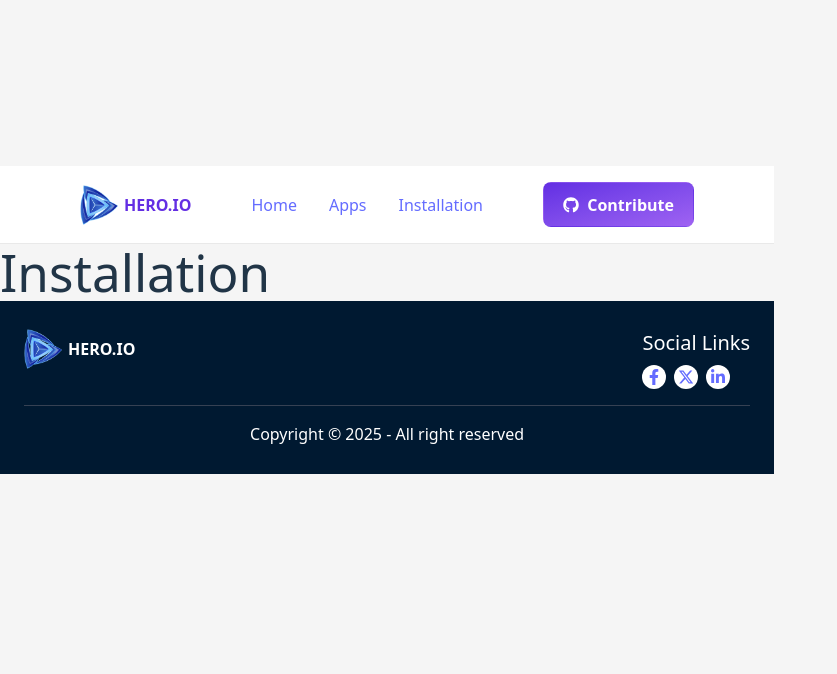
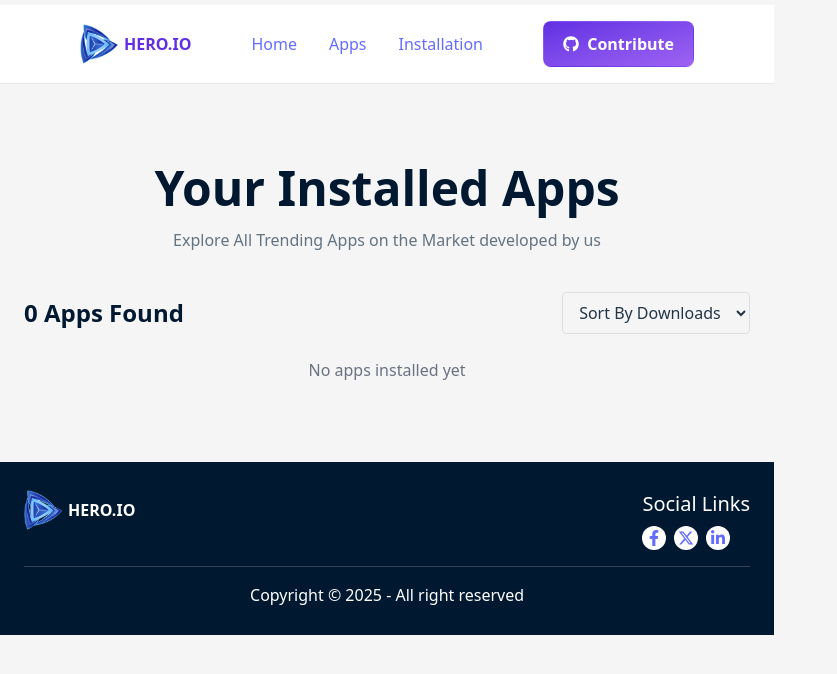
Before and after one commit to ismail-fsbb/hero-apps, a React (Vite) app: page /installation in a window 1280 px wide. Shown: the top 674 px of the page, without its empty margins (0-837 px from the left). Built offline with nearby package versions, Linux system fonts and the light colour scheme.

Commit message:
All done with challenge part

```diff
--- a/src/pages/AppDetails.jsx
+++ b/src/pages/AppDetails.jsx
@@ -3,28 +3,50 @@ import { useLoaderData, useParams } from "react-router";
 import RatingChart from "../components/recharts";
 import { toast } from "react-toastify";
 
+const STORAGE_KEY = "installedApps";
+
 export default function AppDetails() {
     const { id } = useParams();
     const data = useLoaderData();
 
-    const app = data.find((app) => app.id === Number(id));
+    const app = data.find(
+        (item) => String(item.id) === id
+    );
+
+    const [installed, setInstalled] = useState(false);
+
+    useEffect(() => {
+        const installedApps =
+            JSON.parse(localStorage.getItem(STORAGE_KEY)) || [];
+
+        const alreadyInstalled = installedApps.some(
+            (item) => item.id === app?.id
+        );
+
+        setInstalled(alreadyInstalled);
+    }, [app?.id]);
 
     if (!app) {
         return <div className="p-6">App not found</div>;
     }
 
-    const storageKey = `installed_app_${app.id}`;
-    const [installed, setInstalled] = useState(false);
+    const HandleInstall = () => {
+        const installedApps =
+            JSON.parse(localStorage.getItem(STORAGE_KEY)) || [];
 
-    useEffect(() => {
-        const isInstalled = localStorage.getItem(storageKey);
-        if (isInstalled) setInstalled(true);
-    }, [storageKey]);
+        const alreadyInstalled = installedApps.some(
+            (item) => item.id === app.id
+        );
 
-    const HandleInstall = () => {
-        localStorage.setItem(storageKey, "true");
-        setInstalled(true);
-        toast.success("App installed successfully");
+        if (!alreadyInstalled) {
+            installedApps.push(app);
+            localStorage.setItem(
+                STORAGE_KEY,
+                JSON.stringify(installedApps)
+            );
+            toast.success("App installed successfully");
+            setInstalled(true);
+        }
     };
 
     return (
@@ -54,19 +76,33 @@ export default function AppDetails() {
 
                         <div className="grid grid-cols-3 gap-6 max-w-1/2">
                             <div className="space-y-2">
-                                <img src="/icon-downloads.png" alt="icon" className="max-w-10" />
-                                <p className="text-base font-normal text-[#001931]/80">Downloads</p>
-                                <h2 className="text-[40px] font-extrabold uppercase">{app.downloads}M</h2>
+                                <img src="/icon-downloads.png" className="max-w-10" />
+                                <p className="text-base text-[#001931]/80">
+                                    Downloads
+                                </p>
+                                <h2 className="text-[40px] font-extrabold">
+                                    {app.downloads}M
+                                </h2>
                             </div>
+
                             <div className="space-y-2">
-                                <img src="/icon-ratings.png" alt="icon" className="max-w-10" />
-                                <p className="text-base font-normal text-[#001931]/80">icon-ratings</p>
-                                <h2 className="text-[40px] font-extrabold uppercase">{app.ratingAvg}</h2>
+                                <img src="/icon-ratings.png" className="max-w-10" />
+                                <p className="text-base text-[#001931]/80">
+                                    Ratings
+                                </p>
+                                <h2 className="text-[40px] font-extrabold">
+                                    {app.ratingAvg}
+                                </h2>
                             </div>
+
                             <div className="space-y-2">
-                                <img src="/icon-review.png" alt="icon" className="max-w-10" />
-                                <p className="text-base font-normal text-[#001931]/80">icon-review</p>
-                                <h2 className="text-[40px] font-extrabold uppercase">{app.ratingAvg}K</h2>
+                                <img src="/icon-review.png" className="max-w-10" />
+                                <p className="text-base text-[#001931]/80">
+                                    Reviews
+                                </p>
+                                <h2 className="text-[40px] font-extrabold">
+                                    {app.ratingAvg}K
+                                </h2>
                             </div>
                         </div>
 
@@ -76,13 +112,12 @@ export default function AppDetails() {
                             className={`mt-6 rounded py-3 px-7 text-white transition
                                 ${installed
                                     ? "bg-gray-400 cursor-not-allowed"
-                                    : "bg-[#00D390] hover:bg-[#00b87f] cursor-pointer"
+                                    : "bg-[#00D390] hover:bg-[#00b87f]"
                                 }`}
                         >
                             {installed
                                 ? "Installed"
-                                : `Install Now (${app.size} MB)`
-                            }
+                                : `Install Now (${app.size} MB)`}
                         </button>
                     </div>
                 </div>
--- a/src/pages/Installation.jsx
+++ b/src/pages/Installation.jsx
@@ -1,7 +1,127 @@
+import { useEffect, useMemo, useState } from "react";
+import { toast } from "react-toastify";
+
+const STORAGE_KEY = "installedApps";
+
 export default function Installation() {
+    const [items, setItems] = useState([]);
+    const [sortBy, setSortBy] = useState("");
+
+    useEffect(() => {
+        const data =
+            JSON.parse(localStorage.getItem(STORAGE_KEY)) || [];
+        setItems(data);
+    }, []);
+
+    const handleRemove = (id) => {
+        const filteredData = items.filter(
+            (item) => item.id !== id
+        );
+
+        localStorage.setItem(
+            STORAGE_KEY,
+            JSON.stringify(filteredData)
+        );
+        setItems(filteredData);
+        toast.success("App removed successfully");
+    };
+
+    const sortedItems = useMemo(() => {
+        if (!sortBy) return items;
+
+        const sorted = [...items].sort((a, b) => {
+            if (sortBy === "high-low") {
+                return b.downloads - a.downloads;
+            }
+            if (sortBy === "low-high") {
+                return a.downloads - b.downloads;
+            }
+            return 0;
+        });
+
+        return sorted;
+    }, [items, sortBy]);
+
     return (
-        <div>
-            <h1>Installation</h1>
-        </div>
-    )
+        <section>
+            <div className="container space-y-6">
+                <div className="text-center space-y-4 mb-10">
+                    <h2>Your Installed Apps</h2>
+                    <p>
+                        Explore All Trending Apps on the Market developed by us
+                    </p>
+                </div>
+
+                <div className="flex justify-between items-center">
+                    <h2 className="font-semibold text-2xl">
+                        {sortedItems.length} Apps Found
+                    </h2>
+
+                    <select
+                        value={sortBy}
+                        onChange={(e) => setSortBy(e.target.value)}
+                        className="border border-[#001931]/10 px-3 py-2 rounded"
+                    >
+                        <option value="">Sort By Downloads</option>
+                        <option value="high-low">High - Low</option>
+                        <option value="low-high">Low - High</option>
+                    </select>
+                </div>
+
+                <div className="space-y-4">
+                    {sortedItems.map((app) => (
+                        <div
+                            key={app.id}
+                            className="p-4 bg-white flex justify-between items-center rounded-lg"
+                        >
+                            <div className="flex gap-3 items-center">
+                                <img
+                                    src={app.image}
+                                    alt={app.title}
+                                    className="w-20 h-20 rounded"
+                                />
+
+                                <div>
+                                    <h3 className="text-xl capitalize">
+                                        {app.title}
+                                    </h3>
+
+                                    <div className="flex items-center gap-3 mt-2">
+                                        <div className="flex items-center gap-2 p-2 bg-[#F1F5E8] text-[#00D390] rounded-lg">
+                                            <img src="/icon-downloads.png" className="max-w-4" />
+                                            <p>{app.downloads}M</p>
+                                        </div>
+
+                                        <div className="flex items-center gap-2 bg-[#FFF0E1] p-2 rounded-lg">
+                                            <img src="/icon-ratings.png" className="max-w-4" />
+                                            <p className="text-[#FF8811]">
+                                                {app.ratingAvg}
+                                            </p>
+                                        </div>
+
+                                        <h5 className="text-[#627382]">
+                                            {app.size} MB
+                                        </h5>
+                                    </div>
+                                </div>
+                            </div>
+
+                            <button
+                                onClick={() => handleRemove(app.id)}
+                                className="py-2 px-4 bg-[#00D390] text-white rounded cursor-pointer"
+                            >
+                                Uninstall
+                            </button>
+                        </div>
+                    ))}
+
+                    {sortedItems.length === 0 && (
+                        <p className="text-center text-gray-500">
+                            No apps installed yet
+                        </p>
+                    )}
+                </div>
+            </div>
+        </section>
+    );
 }
```
